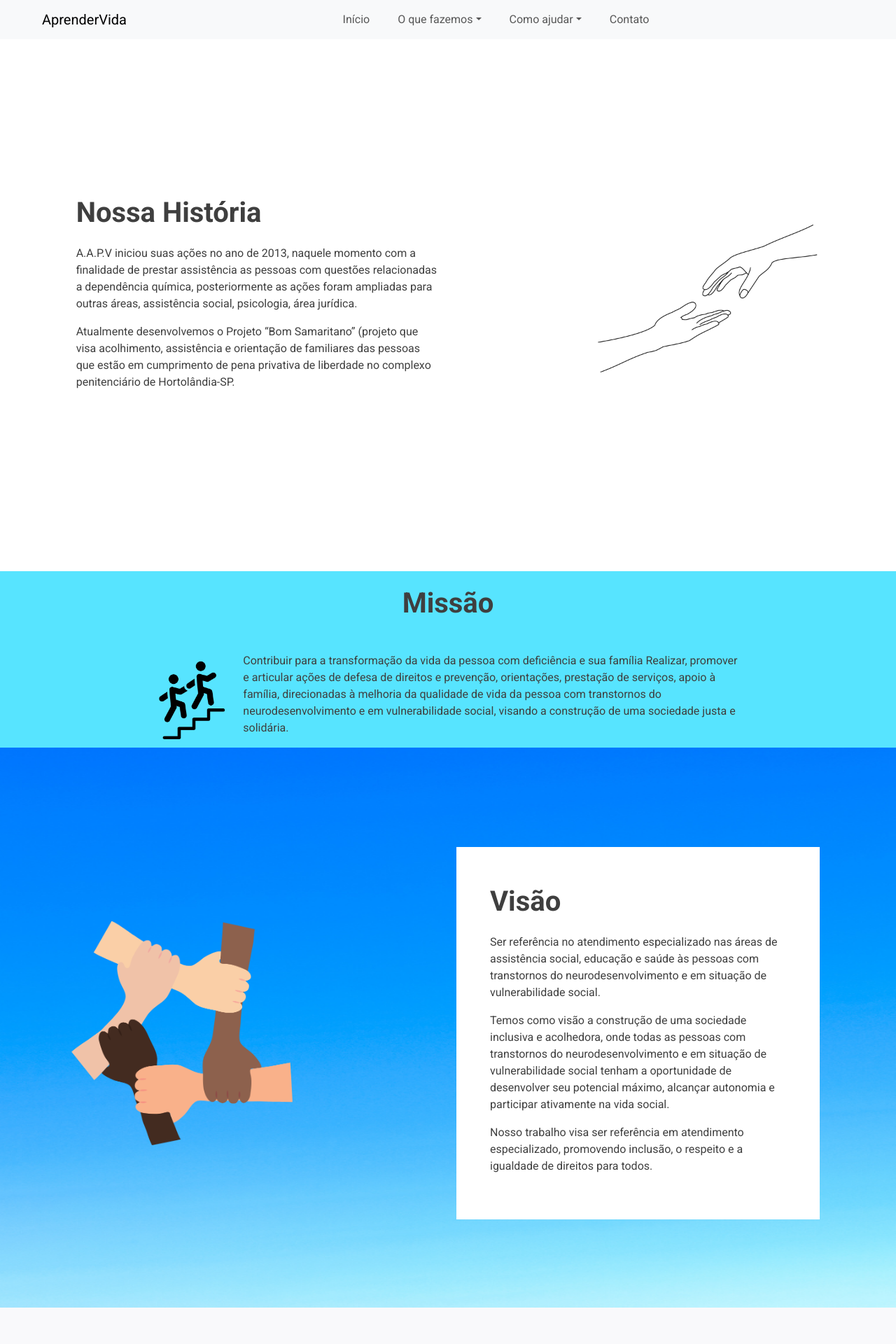
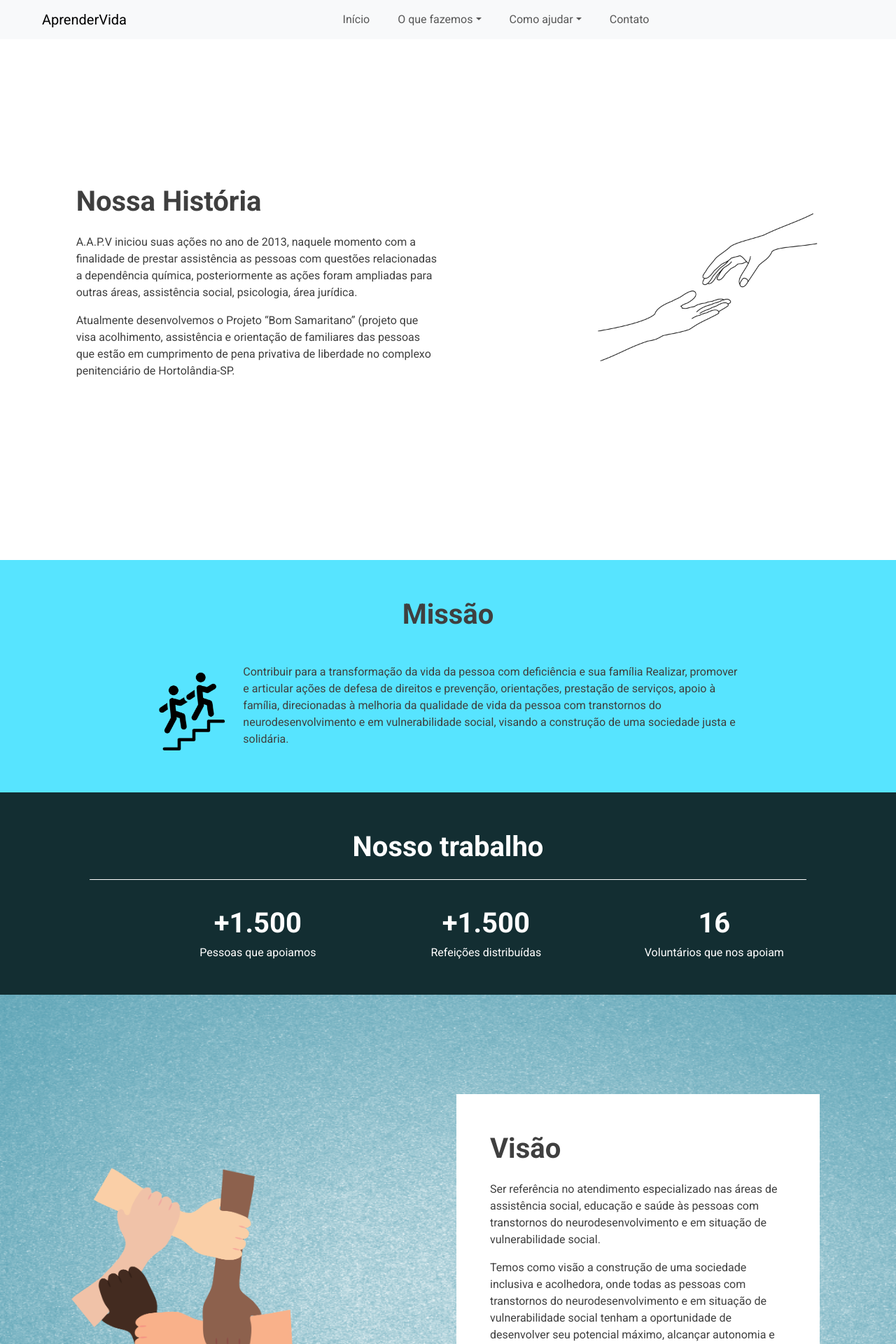
Before and after one commit to LeonardoBrum0907/aprender-para-a-vida, a Django app: page / in a window 1280 px wide. Shown: the top 1920 px of the page at 70% size. Run offline with Django 5.2, Linux system fonts and the light colour scheme; some libraries are stand-ins or nearby versions.

Commit message:
adicionei uma nova seção na home

```diff
--- a/src/static/css/home.css
+++ /dev/null
@@ -1,6 +0,0 @@
-.screen.screen-3 {
-      background: url("../imagens/bg-01.png") no-repeat;
-      background-size: 100% 100%;
-      background-position: center bottom;
-      background-color: red;
-}
--- a/src/static/css/main.css
+++ b/src/static/css/main.css
@@ -11,6 +11,7 @@ body {
       min-height: calc(100 * var(--vh));
       min-height: 100svh;
       background-color: #f9f9fb;
+      overflow-x: hidden;
 }
 .screen {
       position: relative;
@@ -20,77 +21,6 @@ body {
       min-height: 100svh;
       padding-top: 1rem;
 }
-<<<<<<< HEAD
-
-.padding-top{
-      padding-top: 1rem;
-}
-
-
-body {
-    font-family: 'Roboto', sans-serif;
-}
-
-.tela, .screen {
-    position: relative;
-    min-height: 100vh;
-    background-color: #f9f9fb;
-    padding-top: 1rem;
-}
-
-.seletor {
-    padding-top: 5%;
-}
-
-.screen.fluid {
-    min-height: unset;
-}
-
-.blue-1 {
-    color: #57E4FF;
-}
-
-.blue-2 {
-    color: #1C52C5;
-}
-
-.blue-3 {
-    color: #0e387a;
-}
-
-.white {
-    color: #fff;
-}
-
-.black {
-    color: #000;
-}
-
-.bg-white {
-    background-color: #fff;
-}
-
-.radius-1 {
-    border-radius: 0.25rem;
-}
-
-.bg-blue-1 {
-    background-color: #57E4FF;
-}
-
-.bg-blue-2 {
-    background-color: #1C52C5;
-}
-
-.bg-blue-3 {
-    background-color: #0e387a;
-}
-
-
-
-
-=======
->>>>>>> 1b3280295cfcd502664d5922fa131564fa16e2f3
 .screen.fluid {
       min-height: unset;
 }
@@ -126,7 +56,7 @@ body {
       background-color: #000;
 }
 .bg-darkness {
-      background-color: #363636;
+      background-color: #132E32;
 }
 .bg-white {
       background-color: #fff;
--- a/src/templates/aprender_para_vida/base.html
+++ b/src/templates/aprender_para_vida/base.html
@@ -13,7 +13,6 @@
     <link href="https://cdn.jsdelivr.net/npm/bootstrap@5.3.3/dist/css/bootstrap.min.css" rel="stylesheet" integrity="sha384-QWTKZyjpPEjISv5WaRU9OFeRpok6YctnYmDr5pNlyT2bRjXh0JMhjY6hW+ALEwIH" crossorigin="anonymous" />
     <link rel="stylesheet" href="path/to/font-awesome/css/font-awesome.min.css" />
     <link rel="stylesheet" href="{% static 'css/main.css' %}" />
-    <link rel="stylesheet" href="{% static 'css/home.css' %}" />
   </head>
 
   <body class="tela">
--- a/src/templates/aprender_para_vida/index.html
+++ b/src/templates/aprender_para_vida/index.html
@@ -26,7 +26,7 @@
     </div>
 </section>
 
-<section class="screen screen-2 fluid bg-blue-1">
+<section class="screen screen-2 fluid bg-blue-1 py-5">
     <p class="fs-1 fw-semibold" style="text-align: center;">Missão</p>
     <div class="row">
         <div class="col-sm-8 offset-sm-2 d-flex align-items-center gap-3 mt-4">
@@ -40,8 +40,34 @@
         </div>
     </div>
 </section>
+<section class="screen screen-3 fluid bg-darkness py-5 white">
+    <p class="fs-1 fw-semibold" style="text-align: center;">Nosso trabalho</p>
+    <div class="d-flex justify-content-center">
+        <div class="divisor bg-white"></div>
+    </div>
+    <div class="row">
+        <div class="col-sm-3 offset-sm-2">
+            <div class="d-flex flex-column justify-content-center align-items-center">
+                <span class="fs-1 fw-bold">+1.500</span>
+                <span>Pessoas que apoiamos</span>
+            </div>
+        </div>
+        <div class="col-sm-3">
+            <div class="d-flex flex-column justify-content-center align-items-center">
+                <span class="fs-1 fw-bold">+1.500</span>
+                <span>Refeições distribuídas</span>
+            </div>
+        </div>
+        <div class="col-sm-3">
+            <div class="d-flex flex-column justify-content-center align-items-center">
+                <span class="fs-1 fw-bold">16</span>
+                <span>Voluntários que nos apoiam</span>
+            </div>
+        </div>
+    </div>
+</section>
 
-<section class="screen screen-3 d-flex align-items-center">
+<section class="screen screen-4 d-flex align-items-center">
     <div class="row">
         <div class="col-sm-5 d-flex align-items-center justify-content-center">
             <div>
@@ -70,7 +96,7 @@
     </div>
 </section>
 
-<section class="screen screen-4 d-flex flex-column justify-content-center">
+<section class="screen screen-5 d-flex flex-column justify-content-center">
     <p class="fs-1 fw-semibold" style="text-align: center;">Valores</p>
     <div class="row">
         <div class="col-sm-5 offset-sm-1 d-flex flex-column justify-content-center align-items-center">
@@ -106,7 +132,7 @@
 </section>
 
 <style>
-    .screen-3 {
+    .screen-4 {
         background-color: #000;
         background: url("../../static/imagens/bg-02.png") no-repeat;
         background-size: 100% 100%;
@@ -138,6 +164,11 @@
     .valores-box.item-04 {
         background-color: #022F40;
     }
+    .divisor {
+        width: 80%;
+        height: 1px;
+        margin: 0 0 2rem;
+    }
 </style>
 
 {% endblock %}
```
